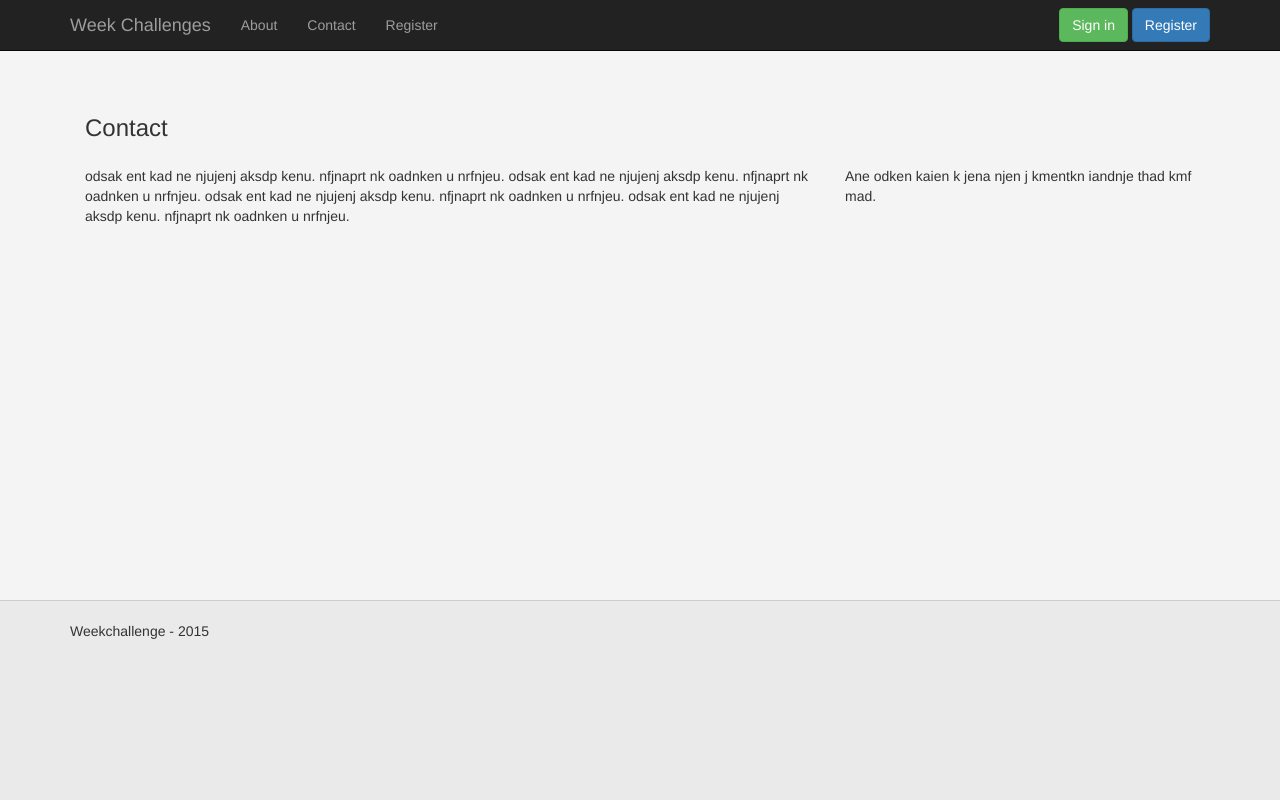
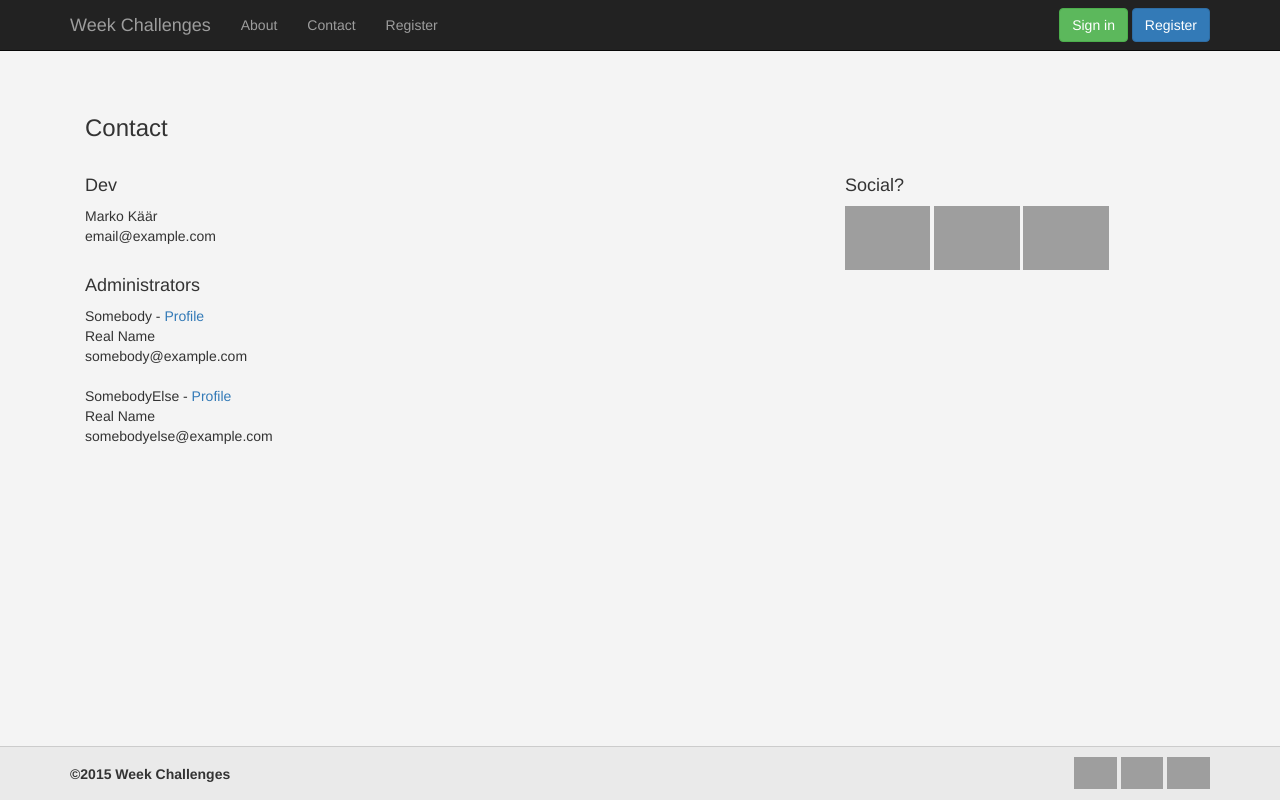
Before and after one commit to markokaar/WeekChallenge, a Django app: page /contact/ in a window 1280 px wide. Run offline with Django 3.2, Linux system fonts and the light colour scheme; some libraries are stand-ins or nearby versions; grey boxes are pictures that could not be loaded.

Commit message:
html fixes, improvements

```diff
--- a/WeekChallenge/static/WeekChallenge/css/style.css
+++ b/WeekChallenge/static/WeekChallenge/css/style.css
@@ -5,7 +5,7 @@ html{
 
 body{
     background-color: #f4f4f4;
-    margin-bottom: 240px;
+    margin-bottom: 94px;
 }
 
 [class*="col-"] {
@@ -27,10 +27,10 @@ body{
   position: absolute;
   bottom: 0;
   width: 100%;
-  height: 200px;
+  height: 54px;
   background-color: #eaeaea;
   border-top: 1px solid #ccc;
-  padding-top: 20px;
+  padding-top: 10px;
 }
 
 .form-signin {
--- a/WeekChallenge/templates/WeekChallenge/add.html
+++ b/WeekChallenge/templates/WeekChallenge/add.html
@@ -1,6 +1,9 @@
 <!DOCTYPE HTML>
 <html>
 <head>
+    <meta charset="utf-8">
+    <meta http-equiv="X-UA-COMPATIBLE" content="IE=edge">
+    <meta name="viewport" content="width=device-width, initial-scale=1">
     {% load staticfiles %}
     <title>Week Challenges - Add challenges</title>
 
--- a/WeekChallenge/templates/WeekChallenge/base/foot.html
+++ b/WeekChallenge/templates/WeekChallenge/base/foot.html
@@ -1,5 +1,10 @@
 <div class="footer">
     <div class="container">
-        Weekchallenge - 2015
+        <span style="vertical-align: middle; line-height: 35px"><b>&copy;2015 Week Challenges</b></span>
+        <span style="float: right">
+            <a href="#"><img src="/static/WeekChallenge/img/twitter-icon.png" alt="" height="32px"></a>
+            <a href="#"><img src="/static/WeekChallenge/img/youtube-icon.png" alt="" height="32px"></a>
+            <a href="#"><img src="/static/WeekChallenge/img/facebook-icon.png" alt="" height="32px"></a>
+        </span>
     </div>
 </div>
--- a/WeekChallenge/templates/WeekChallenge/check.html
+++ b/WeekChallenge/templates/WeekChallenge/check.html
@@ -1,6 +1,9 @@
 <!DOCTYPE HTML>
 <html>
 <head>
+    <meta charset="utf-8">
+    <meta http-equiv="X-UA-COMPATIBLE" content="IE=edge">
+    <meta name="viewport" content="width=device-width, initial-scale=1">
     {% load staticfiles %}
     <title>Week Challenges - Check challenges</title>
 
--- a/WeekChallenge/templates/WeekChallenge/contact.html
+++ b/WeekChallenge/templates/WeekChallenge/contact.html
@@ -1,6 +1,9 @@
 <!DOCTYPE HTML>
 <html>
 <head>
+    <meta charset="utf-8">
+    <meta http-equiv="X-UA-COMPATIBLE" content="IE=edge">
+    <meta name="viewport" content="width=device-width, initial-scale=1">
     {% load staticfiles %}
     <title>Week Challenges - Contact</title>
 
@@ -18,12 +21,27 @@
                 <h3>Contact</h3>
 
                 <div class="row">
-                    <div class="col-md-8">odsak ent kad ne njujenj aksdp kenu. nfjnaprt nk oadnken u nrfnjeu.
-                    odsak ent kad ne njujenj aksdp kenu. nfjnaprt nk oadnken u nrfnjeu.
-                    odsak ent kad ne njujenj aksdp kenu. nfjnaprt nk oadnken u nrfnjeu.
-                    odsak ent kad ne njujenj aksdp kenu. nfjnaprt nk oadnken u nrfnjeu.
+                    <div class="col-md-8">
+                        <h4>Dev</h4>
+                        Marko Käär<br>
+                        email@example.com
+
+                        <br><br>
+                        <h4>Administrators</h4>
+                            Somebody - <a href="$">Profile</a><br>
+                            Real Name<br>
+                            somebody@example.com
+                            <br><br>
+                            SomebodyElse - <a href="$">Profile</a><br>
+                            Real Name<br>
+                            somebodyelse@example.com
                     </div>
-                    <div class="col-md-4">Ane odken kaien k jena njen j kmentkn iandnje thad kmf mad.</div>
+                    <div class="col-md-4">
+                        <h4>Social?</h4>
+                         <a href="#"><img src="{% static 'WeekChallenge/img/twitter-icon.png' %}" alt="" height="64px"></a>
+                         <a href="#"><img src="{% static 'WeekChallenge/img/youtube-icon.png' %}" alt="" height="64px"></a>
+                         <a href="#"><img src="{% static 'WeekChallenge/img/facebook-icon.png' %}" alt="" height="64px"></a>
+                    </div>
                 </div>
 
         </div>
--- a/WeekChallenge/templates/WeekChallenge/login.html
+++ b/WeekChallenge/templates/WeekChallenge/login.html
@@ -1,6 +1,9 @@
 <!DOCTYPE HTML>
 <html>
 <head>
+    <meta charset="utf-8">
+    <meta http-equiv="X-UA-COMPATIBLE" content="IE=edge">
+    <meta name="viewport" content="width=device-width, initial-scale=1">
     {% load staticfiles %}
     <title>Week Challenges - Login</title>
 
--- a/WeekChallenge/templates/WeekChallenge/register.html
+++ b/WeekChallenge/templates/WeekChallenge/register.html
@@ -1,6 +1,9 @@
 <!DOCTYPE HTML>
 <html>
 <head>
+    <meta charset="utf-8">
+    <meta http-equiv="X-UA-COMPATIBLE" content="IE=edge">
+    <meta name="viewport" content="width=device-width, initial-scale=1">
     {% load staticfiles %}
     <title>Week Challenges - Register</title>
 
```
Also changed, not shown: WeekChallenge/templates/WeekChallenge/about.html (+13 -2 lines), WeekChallenge/templates/WeekChallenge/my_profile.html (+6 -3 lines).
